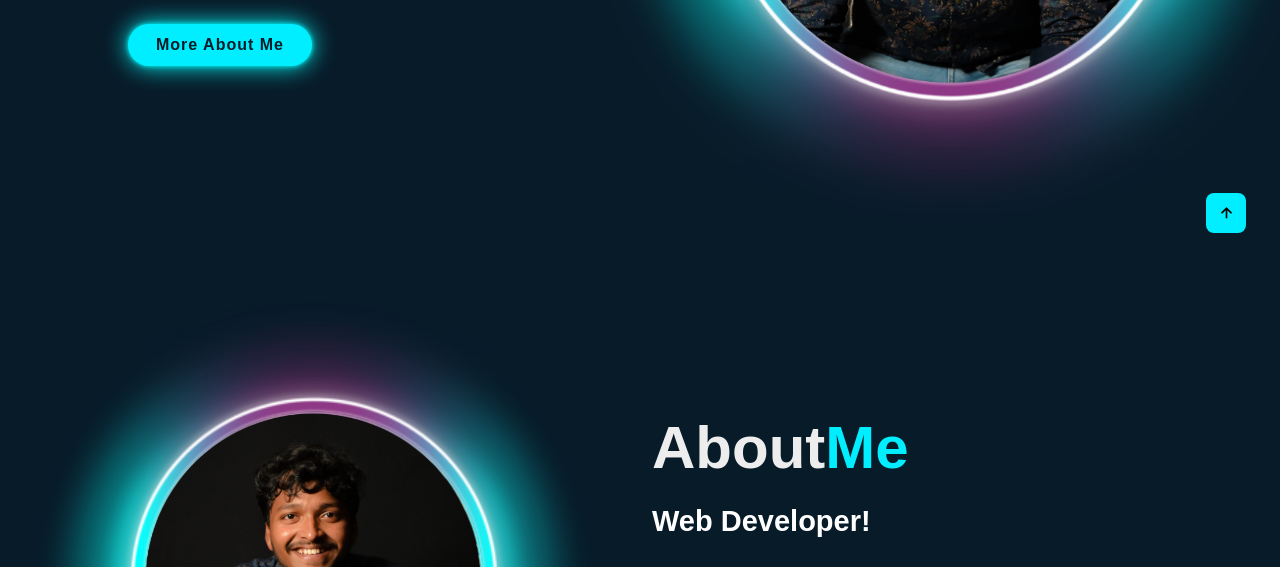
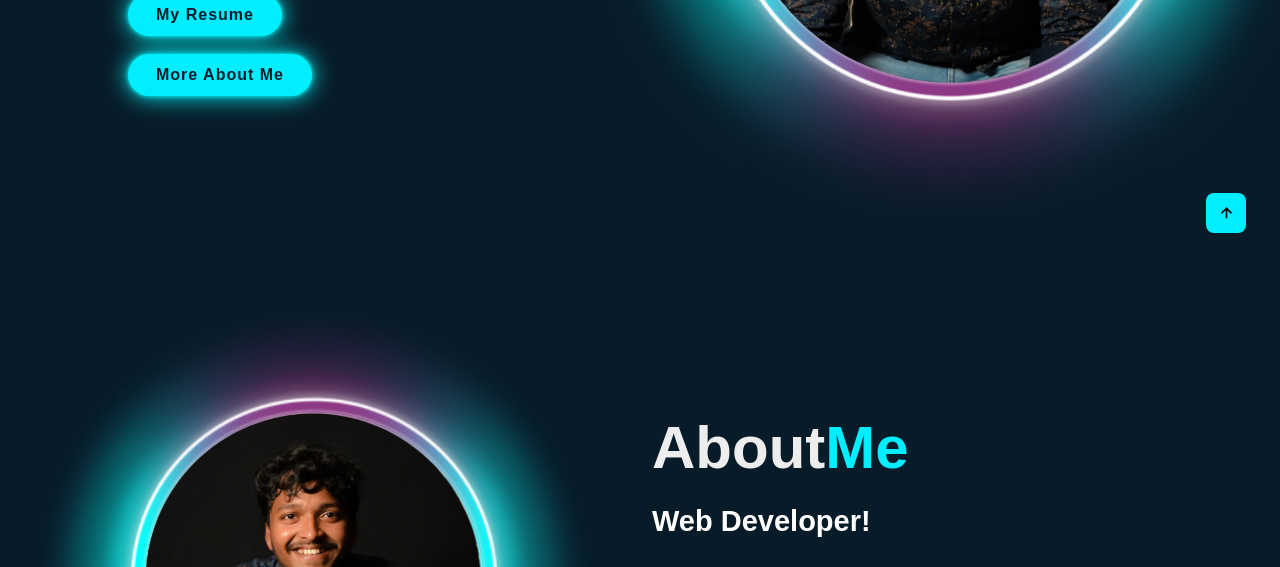
Before and after one commit to SriMukheshSuru/My_Portfolio, a plain HTML site: page index.html in a window 1280 px wide. Shown: the part 533-1100 px from the top of the page. Drawn offline with nearby package versions, Linux system fonts and the light colour scheme.

Commit message:
resume added

```diff
--- a/index.html
+++ b/index.html
@@ -35,7 +35,11 @@
                 <a href="#" style="--i:9"><i class='bx bxl-instagram'></i></a>
 
             </div>
-            <a href="#" class="btn-box">More About Me</a>
+
+            <a href="https://drive.google.com/file/d/1ZXKCWsUW-rW5v11-TY1yFc8hN-D8R-4U/view?usp=sharing" class="btn-box">My Resume</a>
+            <br>
+            <br>
+            <a href="#about" class="btn-box">More About Me</a>
         </div>
         <span class="home-imghover"></span>
     </section>
```
